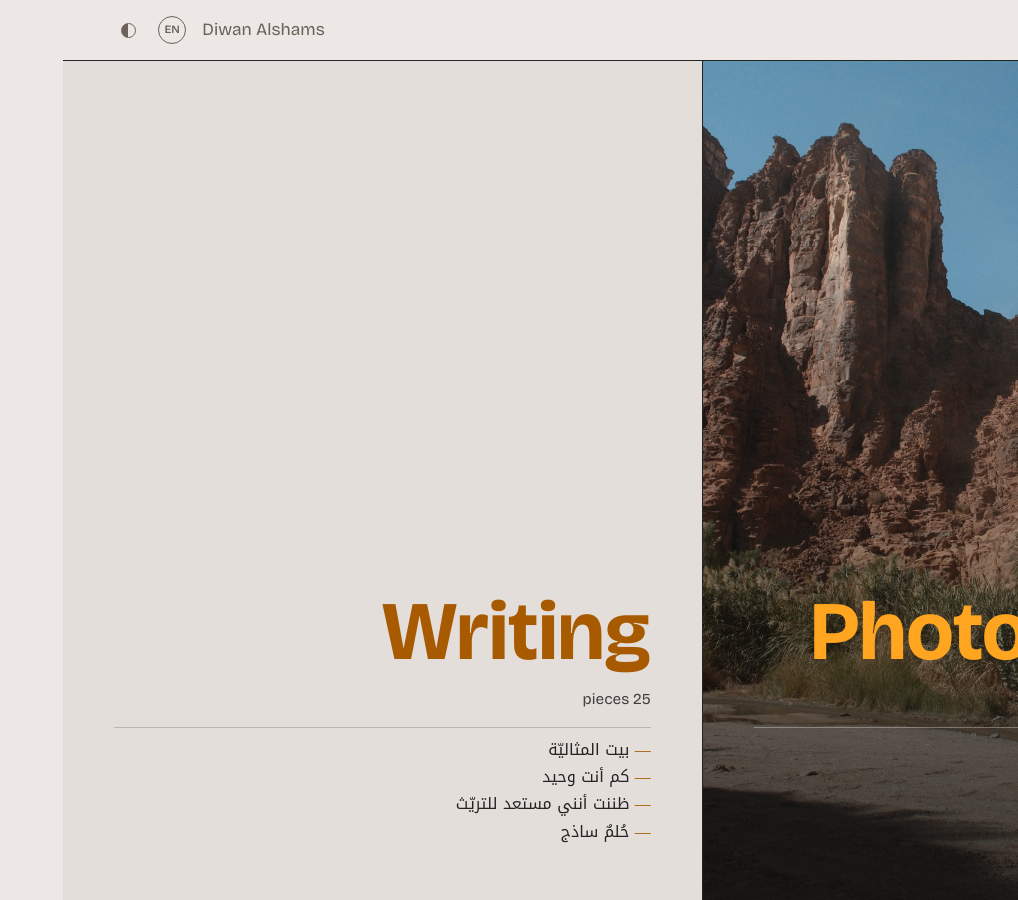
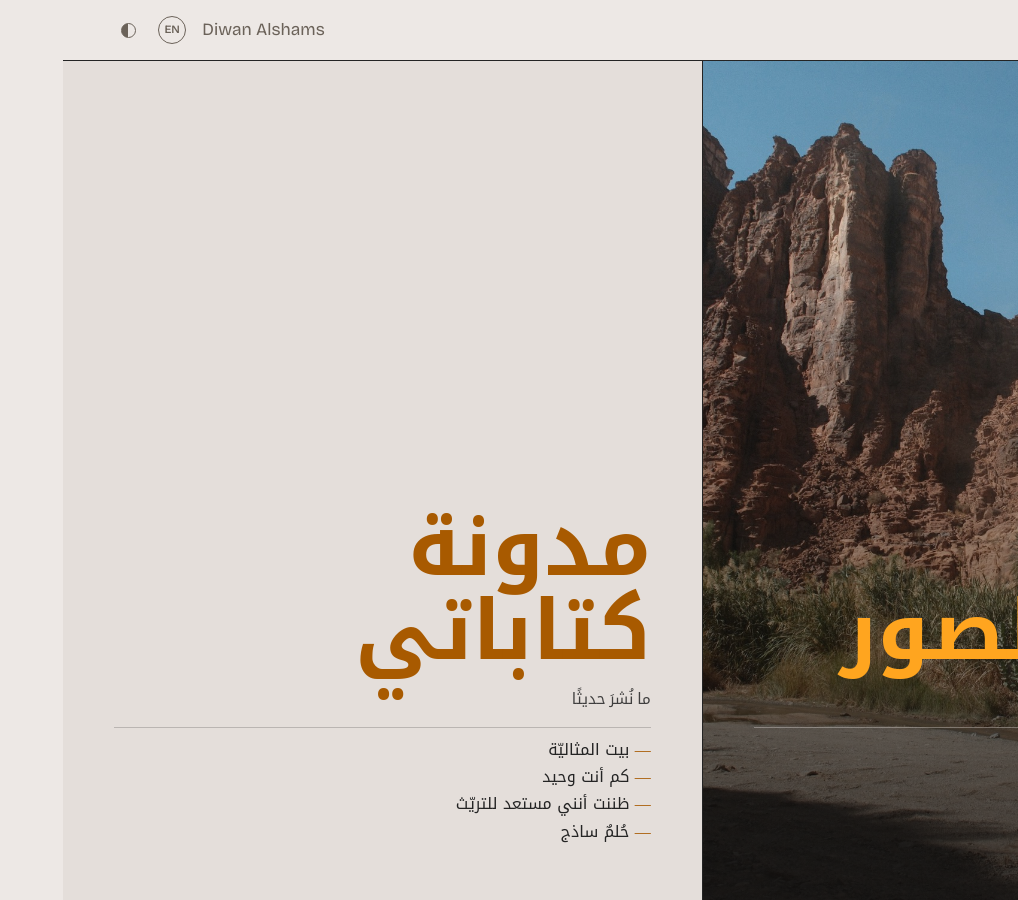
Before and after one commit to hamadalsheail/hamadalsheail.github.io, a Jekyll site: the page built from index.html, in a window 1280 px wide. Shown: the whole page, without its empty margins (262-1280 px from the left). Built offline with Jekyll 4.4.1, drawn with Linux system fonts in a browser that asks for light colours.

Commit message:
Landing: bilingual titles, Writings + Recent posts replaces the post count
Co-Authored-By: Claude Opus 5.5 <noreply@anthropic.com>
Claude-Session: https://claude.ai/code/session_01W8yLvbBSbhchjtCJiDFrRB

```diff
--- a/index.html
+++ b/index.html
@@ -9,7 +9,7 @@
 <meta charset="utf-8">
 <meta name="viewport" content="width=device-width, initial-scale=1">
 <title>حمد الشعيل | ديوان الشمس</title>
-<meta name="description" content="Creative portfolio of Hamad Alsheail, an artist based in Riyadh working between words and photographs. Diwan Alshams.">
+<meta name="description" content="Portfolio of Hamad Alsheail, an artist based in Riyadh working between words and photographs. Diwan Alshams.">
 <link rel="canonical" href="{{ site.url }}/">
 <link rel="preconnect" href="https://fonts.googleapis.com">
 <link rel="preconnect" href="https://fonts.gstatic.com" crossorigin>
@@ -33,22 +33,22 @@
 <main class="landing">
   <a class="landing-half landing-photo" href="/photography.html">
     <img src="/img/hero-canyon.jpg" alt="" width="1400" height="1400">
-    <span class="landing-title">Photography</span>
+    <span class="landing-title"><span data-lang="en">Photography</span><span data-lang="ar">ألبوم الصور</span></span>
     <span class="landing-details">
-      <span class="landing-sub">4 series</span>
+      <span class="landing-sub"><span data-lang="en">4 series</span><span data-lang="ar">٤ سلاسل</span></span>
       <span class="landing-latest">
-        <span class="landing-post">Wilderness</span>
-        <span class="landing-post">Animals</span>
-        <span class="landing-post">Streets</span>
-        <span class="landing-post">Humans</span>
+        <span class="landing-post"><span data-lang="en">Wilderness</span><span data-lang="ar">البراري</span></span>
+        <span class="landing-post"><span data-lang="en">Animals</span><span data-lang="ar">الحيوانات</span></span>
+        <span class="landing-post"><span data-lang="en">Streets</span><span data-lang="ar">حياة الشارع</span></span>
+        <span class="landing-post"><span data-lang="en">Humans</span><span data-lang="ar">الناس</span></span>
       </span>
     </span>
   </a>
 
   <a class="landing-half landing-writing" href="/writing/">
-    <span class="landing-title">Writing</span>
+    <span class="landing-title"><span data-lang="en">Writings</span><span data-lang="ar">مدونة كتاباتي</span></span>
     <span class="landing-details">
-      <span class="landing-sub">{% if posts.size > 0 %}{{ posts.size }} {% if posts.size == 1 %}piece{% else %}pieces{% endif %}{% else %}Essays and reflections{% endif %}</span>
+      <span class="landing-sub"><span data-lang="en">Recent posts</span><span data-lang="ar">ما نُشرَ حديثًا</span></span>
       {% if posts.size > 0 %}
       <span class="landing-latest">
         {% for post in posts limit: 4 %}
```
